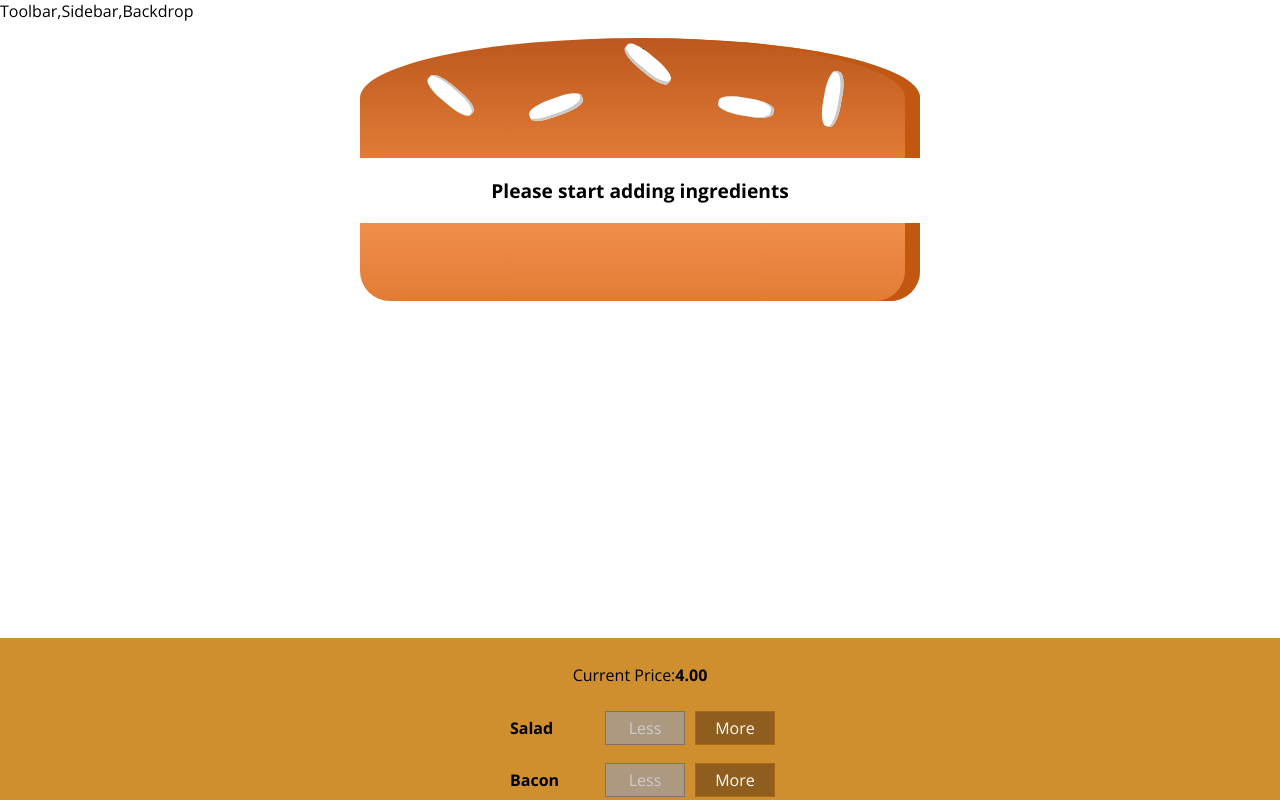
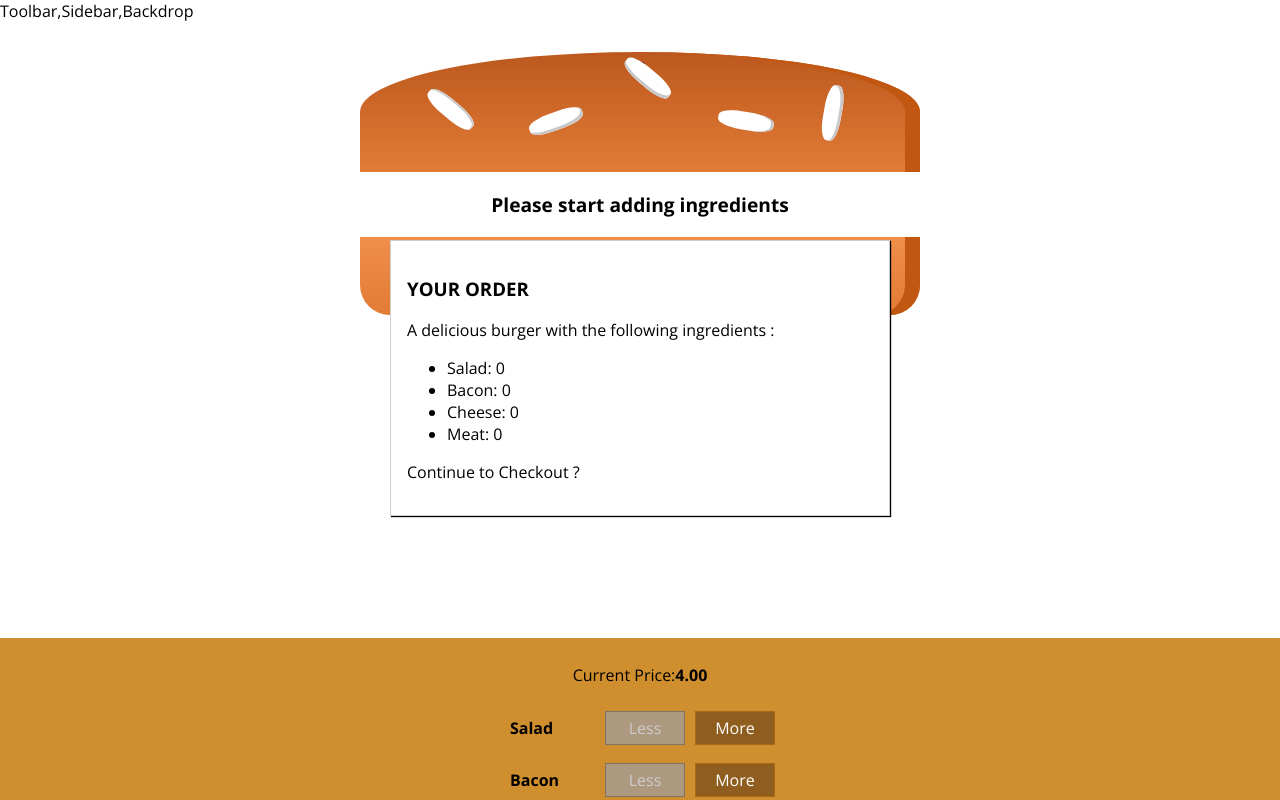
Before and after one commit to tushardahiya/burger-builder, a React app: page / in a window 1280 px wide. Shown: the top 800 px of the page. Built offline with nearby package versions, Linux system fonts and the light colour scheme.

Commit message:
created the Order Summary Modal

```diff
--- a/src/components/Burger/Burger.css
+++ b/src/components/Burger/Burger.css
@@ -5,7 +5,7 @@
     text-align: center;
     font-weight: bold;
     font-size: 1.2rem;
-    /* overflow: scroll;   //this is causing a scrollbar to be displayed//  */
+    overflow: scroll;
 
 }
 
--- /dev/null
+++ b/src/components/Burger/OrderSummary/OrderSummary.js
@@ -0,0 +1,26 @@
+import React from 'react';
+import Auxiliary from '../../../hoc/Auxiliary';
+
+const orderSummary = (props) => {
+    const ingredientSummary= Object.keys(props.ingredients)
+        .map(igkey=>{
+            return(
+            <li key={igkey}>
+                <span style={{textTransform:'capitalize'}}>{igkey}</span>: {props.ingredients[igkey]}
+            </li>)
+});
+
+return (
+    <Auxiliary>
+        <h3>YOUR ORDER</h3>
+        <p>A delicious burger with the following ingredients :</p>
+        <ul>
+            {ingredientSummary}
+        </ul>
+        <p>Continue to Checkout ?</p>
+    </Auxiliary>
+    )
+
+}
+
+export default orderSummary;
--- /dev/null
+++ b/src/components/UI/Modal/Modal.css
@@ -0,0 +1,20 @@
+.Modal {
+    position: fixed;
+    z-index: 500;
+    background-color: white;
+    width: 70%;
+    border: 1px solid #ccc;
+    box-shadow: 1px 1px 1px black;
+    padding: 16px;
+    left: 15%;
+    top: 30%;
+    box-sizing: border-box;
+    transition: all 0.3s ease-out;
+}
+
+@media (min-width: 600px) {
+    .Modal {
+        width: 500px;
+        left: calc(50% - 250px);
+    }
+}
--- /dev/null
+++ b/src/components/UI/Modal/Modal.js
@@ -0,0 +1,10 @@
+import React from 'react';
+import classes from './Modal.css';
+
+const modal = (props) => (
+    <div className={classes.Modal} >
+        {props.children}
+    </div>
+)
+
+export default modal;
--- a/src/containers/BurgerBuilder/BurgerBuilder.js
+++ b/src/containers/BurgerBuilder/BurgerBuilder.js
@@ -2,6 +2,8 @@
 import Auxiliary from '../../hoc/Auxiliary';
 import Burger from '../../components/Burger/Burger';
 import BuildControls from '../../components/Burger/BuildControls/BuildControls';
+import Modal from '../../components/UI/Modal/Modal';
+import OrderSummary from '../../components/Burger/OrderSummary/OrderSummary';
 
 const INGREDIENT_PRICES = {
     salad:0.5,
@@ -75,6 +77,9 @@
 
         return(
             <Auxiliary>
+                <Modal>
+                    <OrderSummary ingredients={this.state.ingredients}/>
+                </Modal>
                 <Burger ingredients={this.state.ingredients} />
                 <BuildControls
                     ingredientAdded={this.addIngredientHandler}
```
Also changed, not shown: src/components/UI/Backdrop/Backdrop.js (added).
